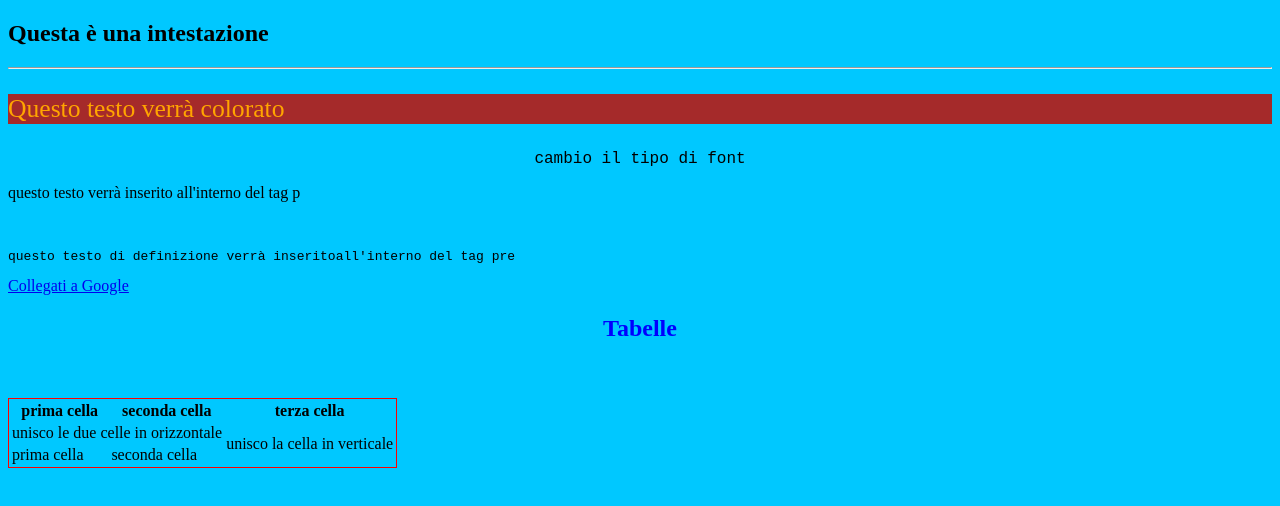
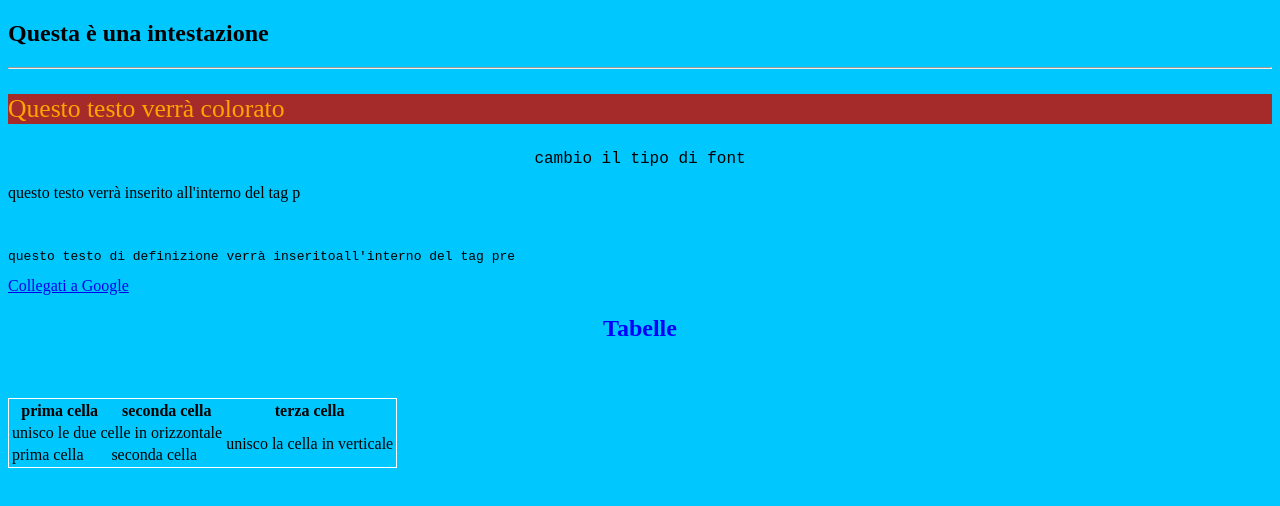
Before and after one commit to M-Galotta/Programmazione-GalileoGalilei, a plain HTML site: page TPSI/Terza/01_20241001.html in a window 1280 px wide. Drawn offline with Linux system fonts and the light colour scheme.

Commit message:
modifica

```diff
--- a/TPSI/Terza/01_20241001.html
+++ b/TPSI/Terza/01_20241001.html
@@ -9,9 +9,9 @@
         <p> questo testo verrà inserito all'interno del tag p</p><br>
         <pre>questo testo di definizione verrà inseritoall'interno del tag pre</pre>
         <a href="https://www.google.it" target="_blank">Collegati a Google</a>
-        <h2 style="color:blue"><center>Tabelle</center></h2>
+        <h2 style="color:blue;"><center>Tabelle</center></h2>
         <br><br>
-        <table style="border:1px solid red;">
+        <table style="border:1px solid white;">
             <tr> <!-- tr crea una riga -->
                 <th>prima cella</th>
                 <th>seconda cella</th>
```
